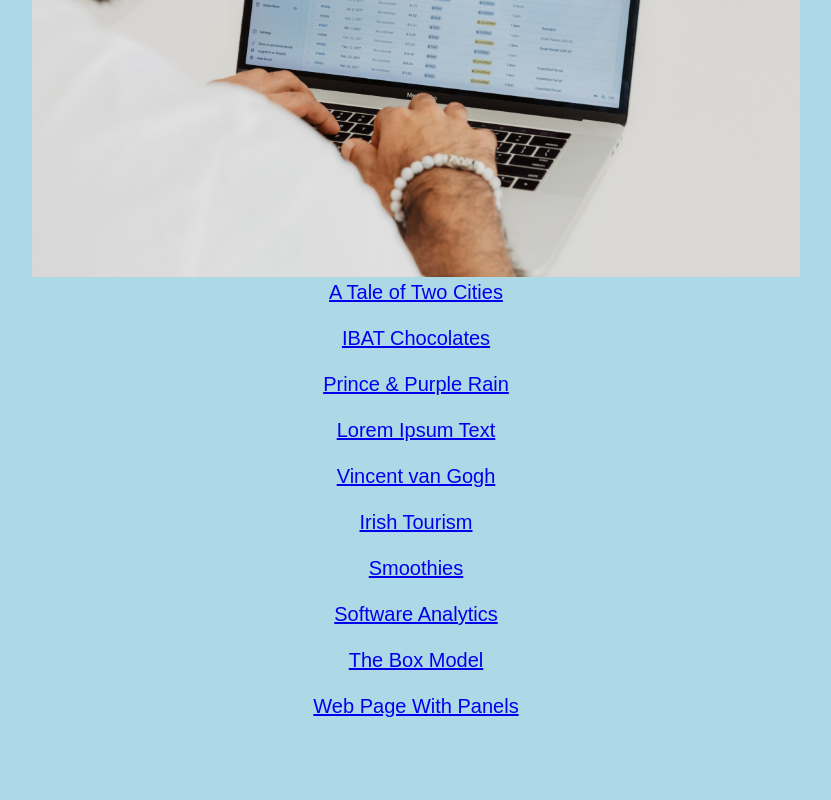
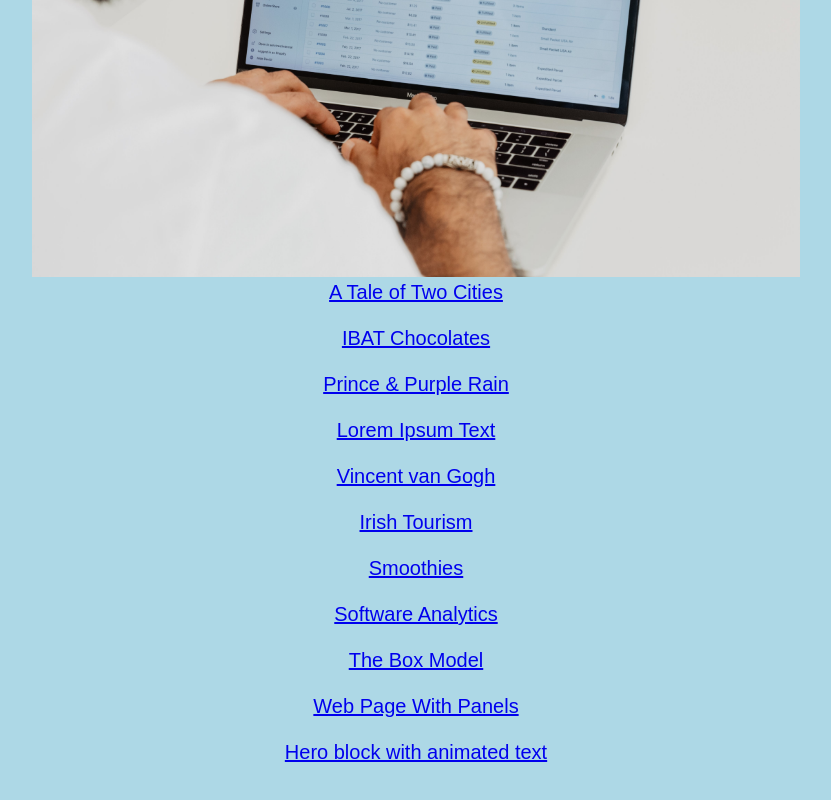
Before and after one commit to Alexandredugot/Alexandredugot.github.io, a plain HTML site: page index.html in a window 1280 px wide. Shown: the part 585-1385 px from the top of the page, without its empty margins (224-1055 px from the left). Drawn offline with Linux system fonts and the light colour scheme.

Commit message:
Add files via upload

```diff
--- a/index.html
+++ b/index.html
@@ -36,6 +36,7 @@
     <p><a href="exercises/page-8.html">Software Analytics</a></p>
     <p><a href="exercises/page-9.html">The Box Model</a></p>
     <p><a href="exercises/page-10.html">Web Page With Panels</a></p>
+    <p><a href="exercises/hero-text.html">Hero block with animated text</a></p>
 
 </body>
 
```
